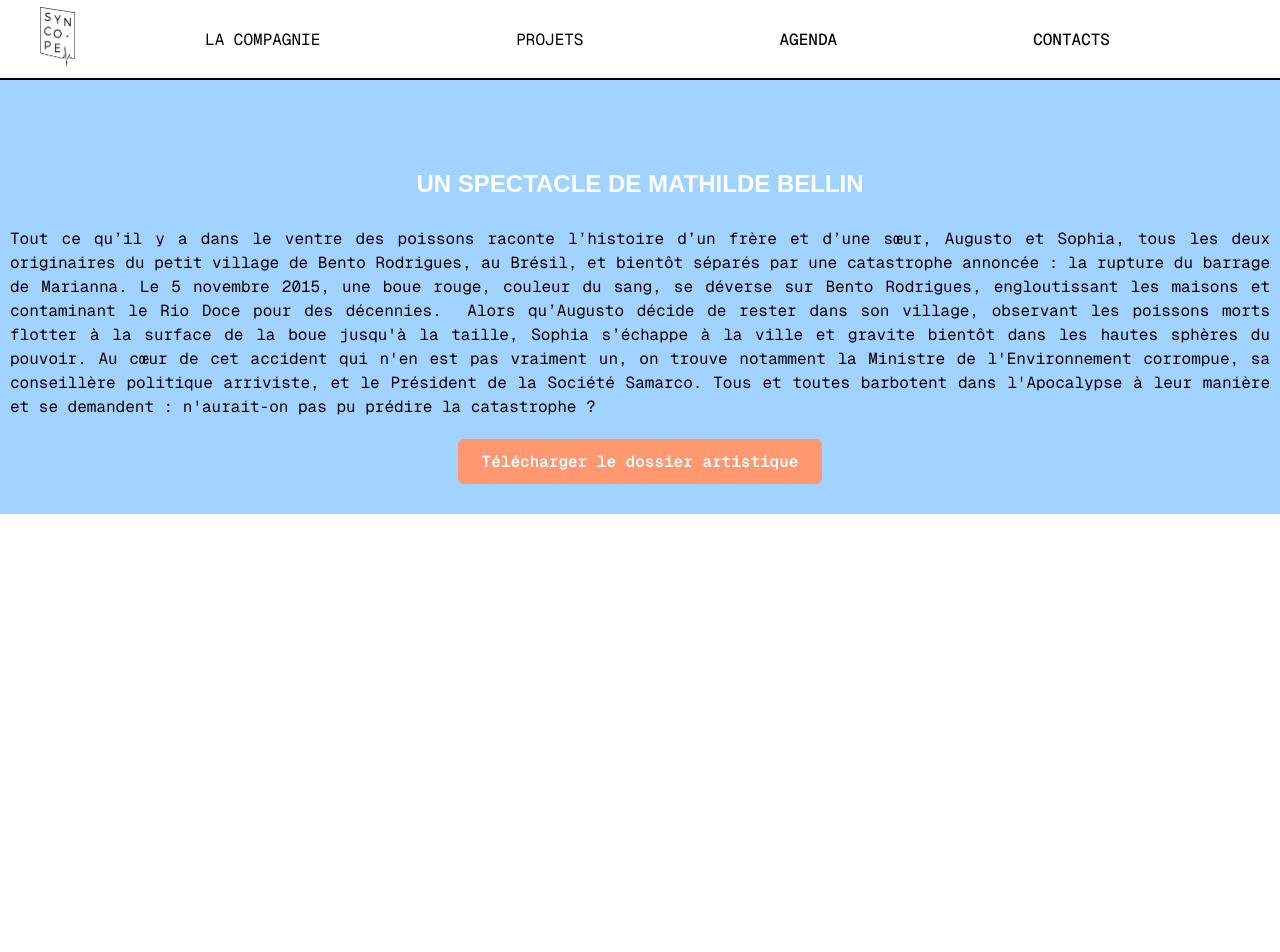
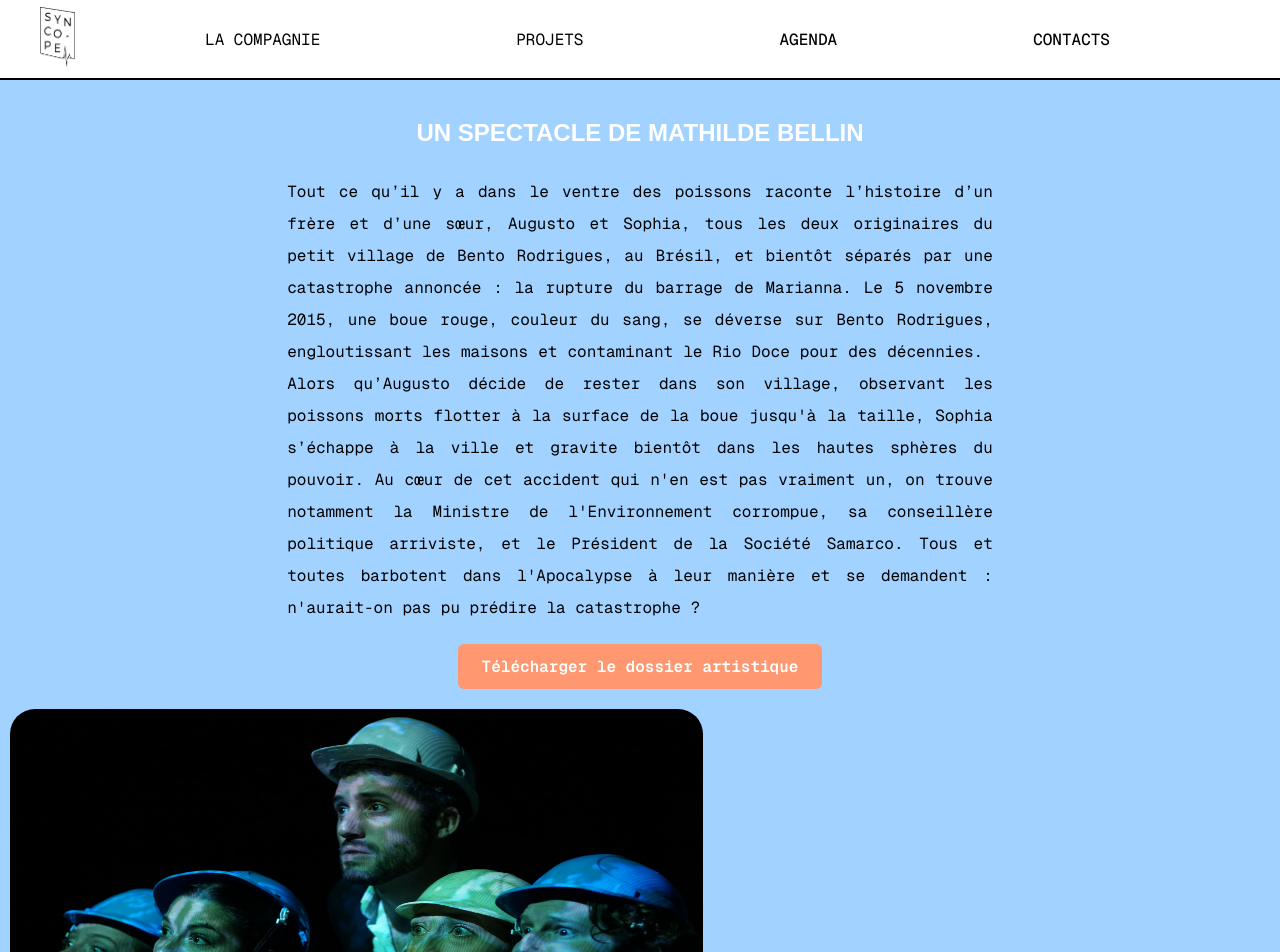
Before and after one commit to Louissnsn/LaSyncopeV2, a Next.js app: page /projets/leventredespoissons in a window 1280 px wide. Shown: the top 952 px of the page. Before the commit the page ends 800 px from the top, so only its background shows below. Built offline with nearby package versions, Linux system fonts and the light colour scheme; a web font is replaced by a local one.

Commit message:
queries for bigger screens

```diff
--- a/app/components/Compagnie.js
+++ b/app/components/Compagnie.js
@@ -3,7 +3,7 @@
 import styles from "@/styles/Compagnie.module.css";
 import Image from "next/image";
 import welcome from "../../public/images/images 16:9/poissons.jpg";
-import logo from "../../public/logo/logo BLANC.png";
+import logo from "../../public/logo/logo_BLANC.png";
 
 export default function Compagnie() {
   return (
--- a/app/styles/Descriptif.module.css
+++ b/app/styles/Descriptif.module.css
@@ -6,7 +6,7 @@
 }
 
 .titre {
-  margin-top: 6%;
+  margin-top: 2%;
   line-height: 150%;
   font-family: var(--font-combine, Arial, sans-serif);
   color: white;
@@ -60,7 +60,7 @@
   }
 }
 
-@media (min-width: 780px) and (max-width: 980px) {
+@media (min-width: 780px) and (max-width: 1020px) {
   .parent {
     display: flex;
     flex-direction: column;
@@ -85,3 +85,22 @@
     max-width: 90%;
   }
 }
+
+@media (min-width: 1020px) and (max-width: 1980px) {
+  .firstPart {
+    display: flex;
+    flex-direction: column;
+    justify-content: space-between;
+    align-items: center;
+  }
+  .descContainer {
+    max-width: 56%;
+    min-width: 50%;
+
+    line-height: 2;
+  }
+  .photoContainer {
+    min-height: 45vh;
+    max-width: 55%;
+  }
+}
```
Also changed, not shown: public/logo/Logo_BLANC.png (renamed from public/logo/Logo BLANC.png).
